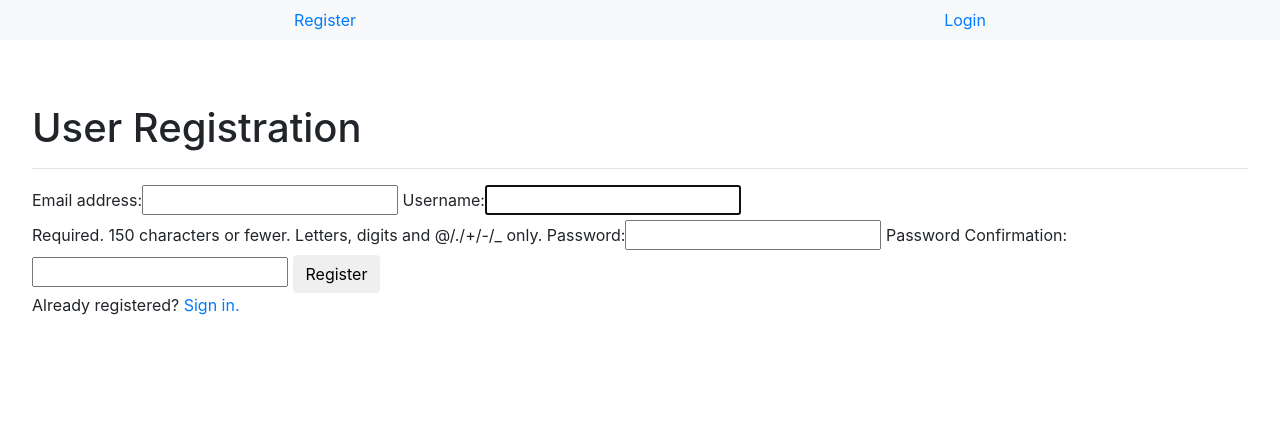
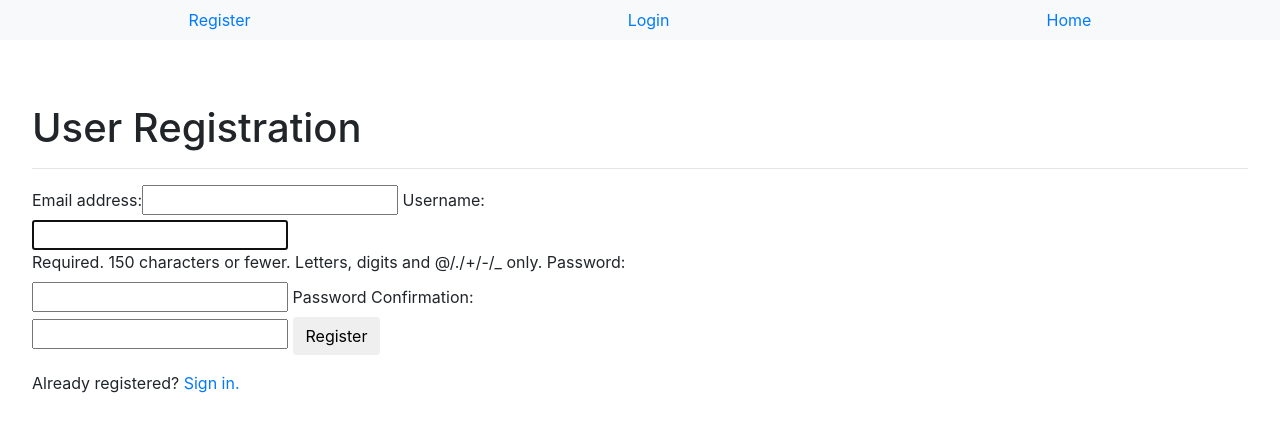
Before and after one commit to nuagesdencre/django_auth, a Django app: page /accounts/register/ in a window 1280 px wide. Shown: the top 432 px of the page. Run offline with Django 3.2, Linux system fonts and the light colour scheme; some libraries are stand-ins or nearby versions.

Commit message:
added static file an wired it

```diff
--- a/django_auth/settings.py
+++ b/django_auth/settings.py
@@ -124,6 +124,9 @@ USE_TZ = True
 # https://docs.djangoproject.com/en/1.11/howto/static-files/
 
 STATIC_URL = '/static/'
+STATICFILES_DIRS = [
+    os.path.join(BASE_DIR, "static")]
+
 
 MESSAGE_STORAGE = "django.contrib.messages.storage.session.SessionStorage"
 
--- /dev/null
+++ b/static/css/styles.css
@@ -0,0 +1,3 @@
+form {
+    width:50%;
+}
--- a/templates/base.html
+++ b/templates/base.html
@@ -1,4 +1,4 @@
-<!DOCTYPE html>
+{% load staticfiles %}
 <html lang="en">
 
 <head>
@@ -8,6 +8,7 @@
     <title>{% block page_title %}{% endblock %}</title>
     <link href="https://stackpath.bootstrapcdn.com/bootstrap/4.1.3/css/bootstrap.min.css" rel="stylesheet" integrity="sha384-MCw98/SFnGE8fJT3GXwEOngsV7Zt27NXFoaoApmYm81iuXoPkFOJwJ8ERdknLPMO" crossorigin="anonymous">
 <script src="https://stackpath.bootstrapcdn.com/bootstrap/4.1.3/js/bootstrap.bundle.min.js" integrity="sha384-pjaaA8dDz/5BgdFUPX6M/9SUZv4d12SUPF0axWc+VRZkx5xU3daN+lYb49+Ax+Tl" crossorigin="anonymous"></script>
+<link rel="stylesheet" href="{% static 'css/styles.css' %}" type="text/css" />
 </head>
 
 <body>
@@ -28,7 +29,10 @@
             <li class="nav-item">
                 <a class="nav-link" href="{% url 'login' %}">Login</a>
             </li>
-            {% endif %}</ul>
+            {% endif %}
+              <li class="nav-item">
+                <a class="nav-link" href="{% url 'index' %}">Home</a>
+            </li></ul>
 
     <div class="jumbotron bg-white">
     <h1>{% block page_heading %} {% endblock %}</h1>
```
